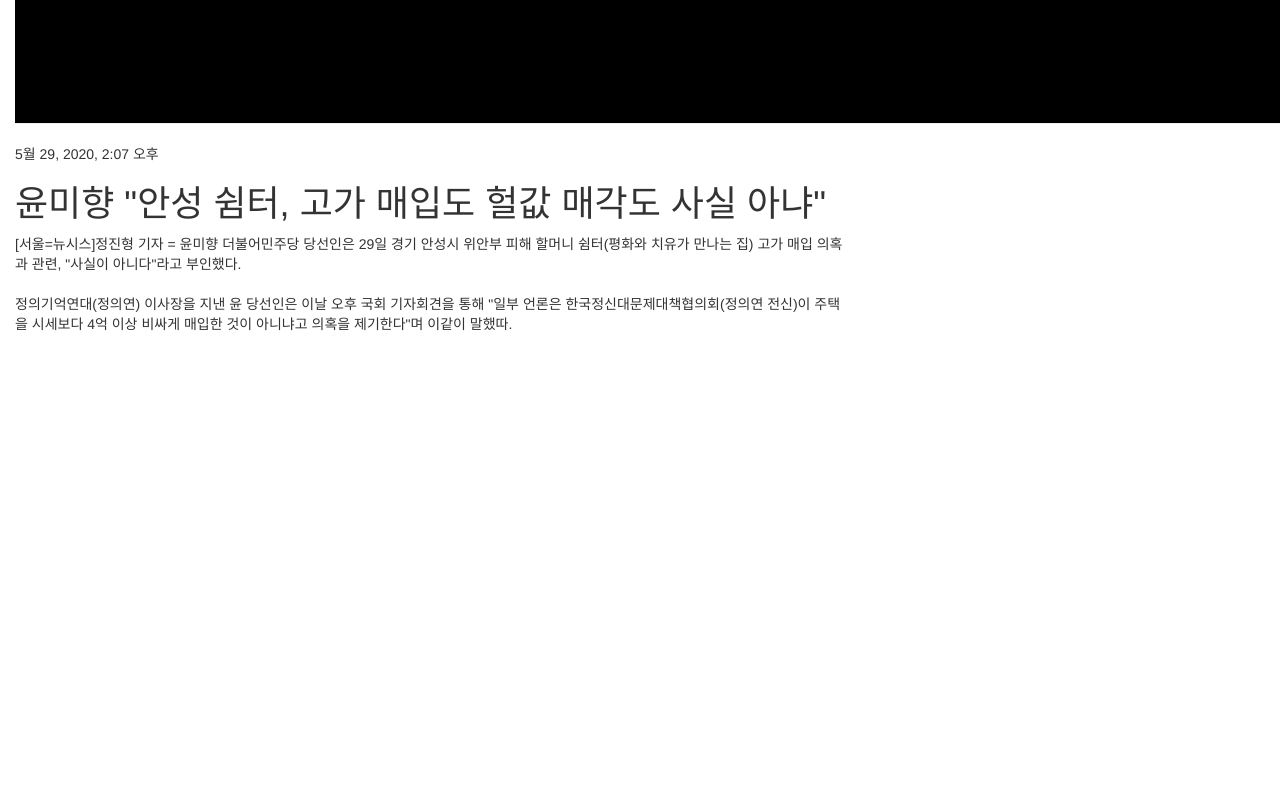
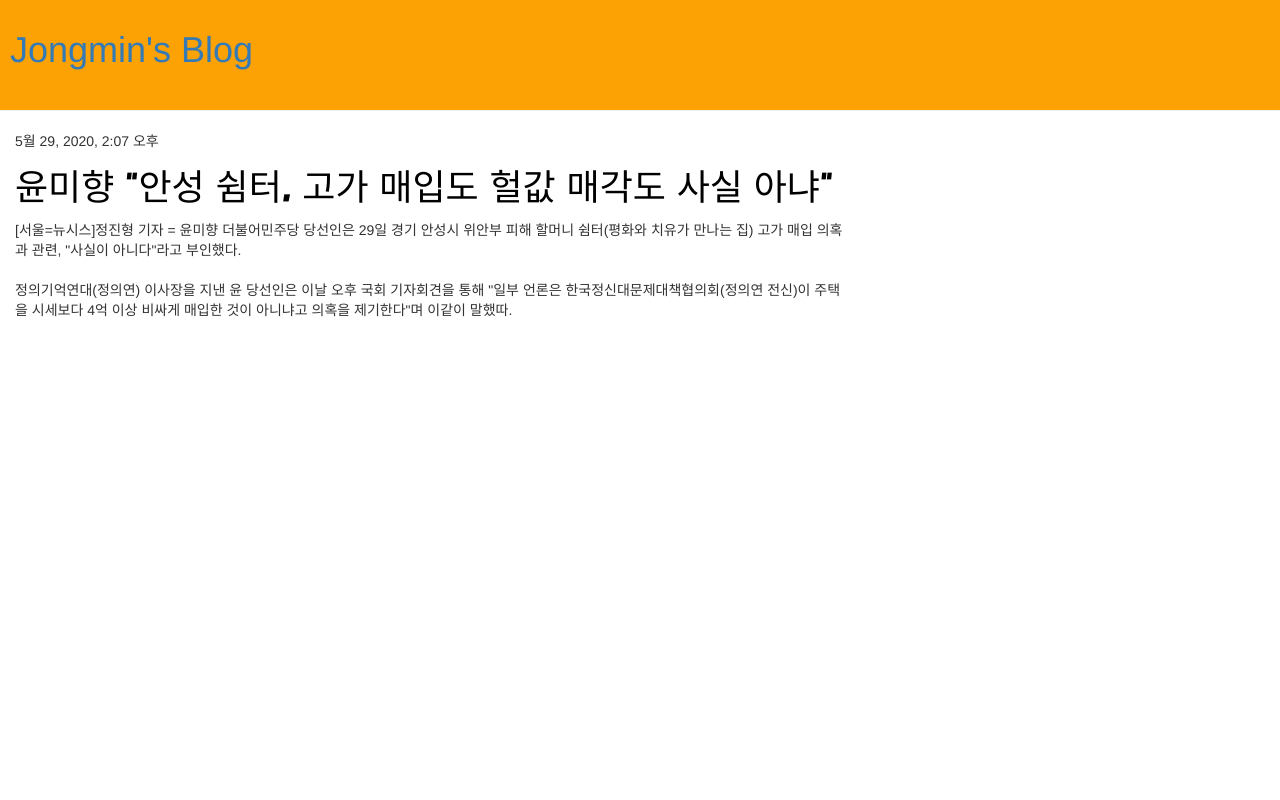
Before and after one commit to quark4904/djangogirls, a Django app: page /post/1/ in a window 1280 px wide. Run offline with Django 3.2, Linux system fonts and the light colour scheme; data comes from the database, SQL or seed files in the repository; some libraries are stand-ins or nearby versions.

Commit message:
13-프로그램 애플리케이션 확장하기_modified_200601

```diff
--- a/blog/static/css/blog.css
+++ b/blog/static/css/blog.css
@@ -1,9 +1,9 @@
 .page-header {
   display: block;
-  background-color: black;
+  color: black;
+  background-color: #fca205;
   margin-top: 0;
-  padding: 20px 20px 20px 40px;
-  color: #fca205;
+  padding: 10px 10px 10px 10px;
 }
 
 h2 a {
@@ -11,6 +11,11 @@
   font-family: "Black Han Sans", sans-serif;
 }
 
-body {
-  padding-left: 15px;
+.content_container {
+  margin-left: 15px;
 }
+
+.detail__title {
+  color: black;
+  font-family: "Black Han Sans", sans-serif;
+}
--- a/blog/templates/blog/base.html
+++ b/blog/templates/blog/base.html
@@ -19,7 +19,7 @@
   </head>
   <body>
     <div class="page-header">
-      <h2><a href="/">Jongmin's Blog</a></h2>
+      <h1><a href="/">Jongmin's Blog</a></h1>
       <br />
     </div>
     <div class="content_container">
```
